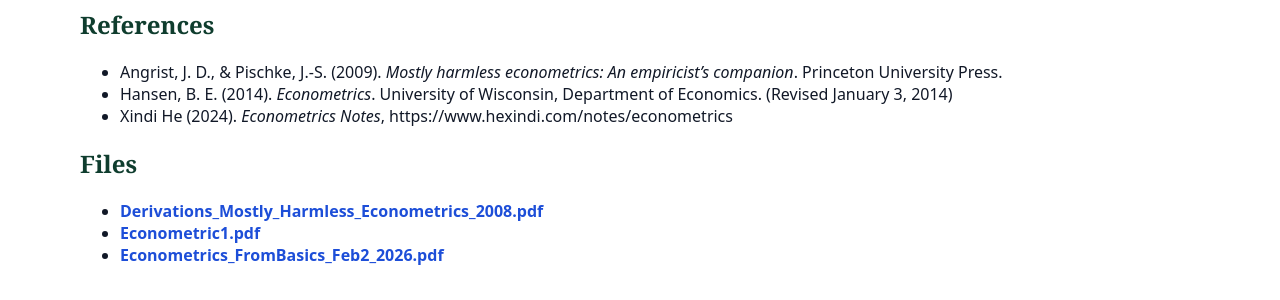
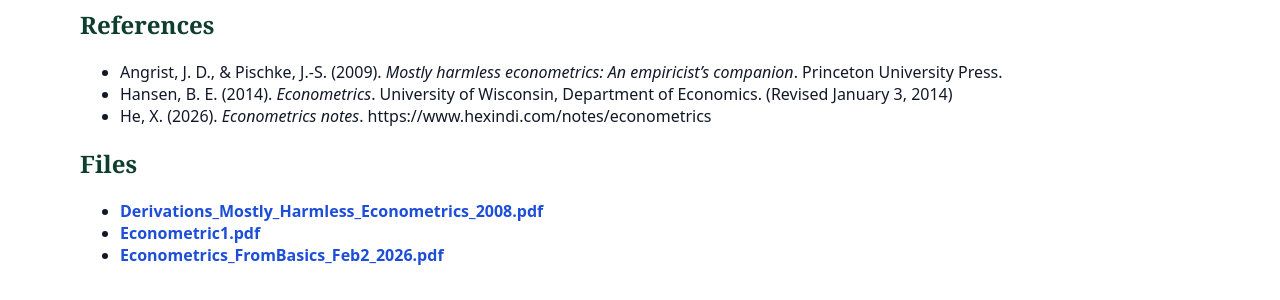
Before and after one commit to yaxinzn/study-archive, a Jekyll site: the page built from materials/econometrics/index.md, in a window 1280 px wide. Shown: the part 147-447 px from the top of the page. Built offline with Jekyll 4.4.1, drawn with Linux system fonts in a browser that asks for light colours.

Commit message:
Correct citation year for econometrics notes
Updated the citation for Xindi He's econometrics notes to reflect the correct year.

```diff
--- a/materials/econometrics/index.md
+++ b/materials/econometrics/index.md
@@ -13,7 +13,7 @@
 ## References
 - Angrist, J. D., & Pischke, J.-S. (2009). *Mostly harmless econometrics: An empiricist's companion*. Princeton University Press.
 - Hansen, B. E. (2014). *Econometrics*. University of Wisconsin, Department of Economics. (Revised January 3, 2014)
-- Xindi He (2024). *Econometrics Notes*, https://www.hexindi.com/notes/econometrics
+- He, X. (2026). *Econometrics notes*. https://www.hexindi.com/notes/econometrics
 
 ## Files
 <!-- AUTO-LIST-START -->
```
